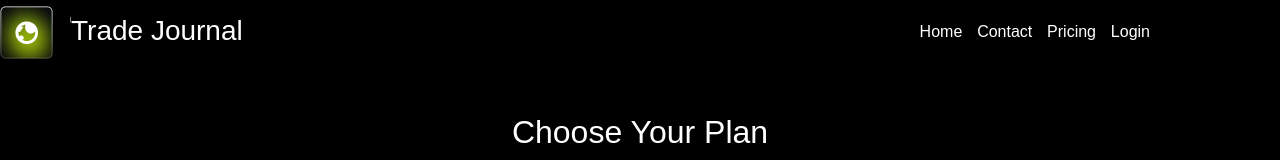
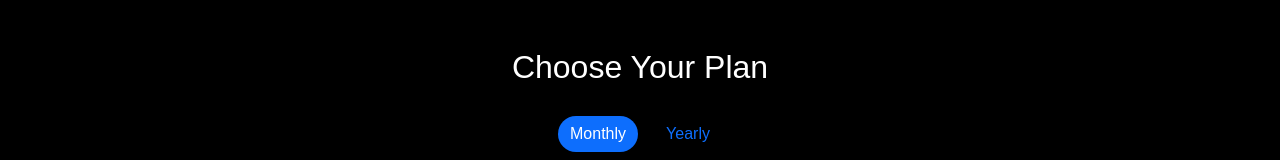
Before and after one commit to Sohel478/LandingPage, a React (Create React App) app: page /pricing in a window 1280 px wide. Shown: the top 160 px of the page. Built offline with nearby package versions, Linux system fonts and the light colour scheme; a web font is replaced by a local one.

Commit message:
Revert "new changes"
This reverts commit cdb71095841816b52de94398539cc11f90c60038.

```diff
--- a/src/Components/Pricing/Pricing.js
+++ b/src/Components/Pricing/Pricing.js
@@ -55,8 +55,7 @@ const PricingPage = () => {
   ];
 
   return (
-
-    <><NavCompo /><div>
+   <div>
 
 
       <Container className="mt-5 pricing-section" id="pricing">
@@ -124,7 +123,7 @@ const PricingPage = () => {
   </Button>
     </Container> */}
       {/* <Footer /> */}
-    </div> <Footer/></>
+    </div>
   );
 };
 
--- a/src/NewComponents/Navbar/NavCompo.js
+++ b/src/NewComponents/Navbar/NavCompo.js
@@ -2,19 +2,9 @@ import React from 'react'
 import tradelogo from '../Trade Photos/Trade.p-Site-Logo.png'
 import './NavCompo.css'
 import { Nav} from 'react-bootstrap';
-import { Link, useNavigate} from 'react-router-dom';
+import { Link } from 'react-router-dom';
 
 const NavCompo = () => {
-  const navi = useNavigate()
-  const navh = useNavigate()
-
-  const handlePriceNav = ()=>{
-    navi('/pricing')
-  }
-
-  const handleHomenav = () =>{
-    navh('/NewHome/NewHome')
-  }
   return (
    <>
     <div className='heading'>
@@ -23,13 +13,9 @@ const NavCompo = () => {
     </div>
 
     <div className='nav-container'>
-    <p className="footer-link" onClick={handleHomenav}>
-              Home
-          </p>
+      <Nav.Link to={'/Home.js'}>Home</Nav.Link>
       <Nav.Link href="#contact" style={{cursor:'pointer'}} >Contact</Nav.Link>
-      <p className="footer-link" onClick={handlePriceNav}>
-              Pricing
-          </p>
+      <Nav.Link href="#pricing" style={{cursor:'pointer'}}>Pricings</Nav.Link>
       <Nav.Link href='https://trade-journal-app-jts9d.ondigitalocean.app/' style={{cursor:'pointer'}}>Login</Nav.Link>
     </div>
    </>
--- a/src/NewComponents/NewHome/NewHomePart2/NewHomePart2.js
+++ b/src/NewComponents/NewHome/NewHomePart2/NewHomePart2.js
@@ -131,7 +131,7 @@ const NewHomePart2 = () => {
 
 </div>
 
-{/* <PricingPage/> */}
+<PricingPage/>
 <NewHomePart3/>
 
   </>
--- a/src/Utility/Routers.js
+++ b/src/Utility/Routers.js
@@ -14,7 +14,7 @@ const Routers = () => {
     <>
      <BrowserRouter>
     <Routes>
-    <Route path='/NewHome/NewHome' element={ <NewHome/>}/>
+    <Route path='/' element={ <NewHome/>}/>
     <Route path='/signin' element={<SignIn/>}/>
     <Route path='/signup' element={<Signup/>}/>
     <Route path='/forgot-password' element={<ForgotPasswordForm/>}/>
```
Also changed, not shown: 1 other file (tests, documents, lock files or other folders). Lines whose indentation alone changed are shown as unchanged.
